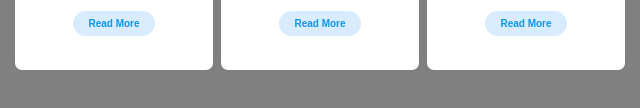
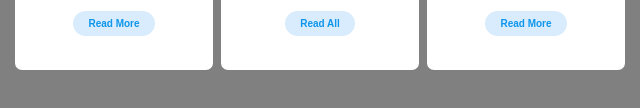
Before and after one commit to nashimbiswa/Web-Development-Learning, a plain HTML site: page Exercises/card.html in a window 1280 px wide. Shown: the part 332-440 px from the top of the page, 34-674 px from the left. Drawn offline with Linux system fonts and the light colour scheme.

Commit message:
small changes on harry solution

```diff
--- a/Exercises/card.html
+++ b/Exercises/card.html
@@ -104,7 +104,7 @@
             <p>Lorem ipsum dolor sit amet consectetur adipisicing elit. Quas nemo numquam vel cumque ullam alias sequi suscipit velit! Enim cumque aperiam tempore tenetur?</p>
         </div>
         <div class="button">
-            <button>Read More</button>
+            <button>Read All</button>
         </div>
 
     </div>
```
